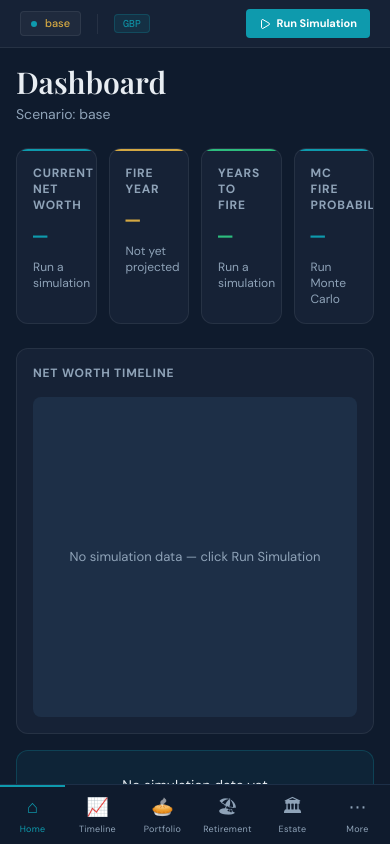
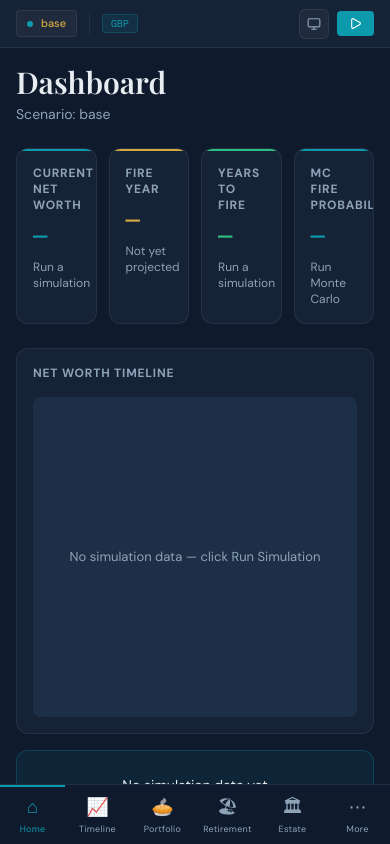
Before and after one commit to sjeapes/FinancePlanner, a React (Vite) app in the folder frontend/: page / in a window 390 px wide. Built offline with nearby package versions, Linux system fonts and the light colour scheme; a web font is replaced by a local one.

Commit message:
TopBar: add smartphone/monitor toggle button, compact run button on mobile

```diff
--- a/frontend/src/components/layout/TopBar.tsx
+++ b/frontend/src/components/layout/TopBar.tsx
@@ -1,4 +1,4 @@
-import { Play, Loader2 } from 'lucide-react'
+import { Play, Loader2, Smartphone, Monitor } from 'lucide-react'
 import { format } from 'date-fns'
 import { useConfigStore } from '../../store/configStore'
 
@@ -6,16 +6,21 @@ interface Props {
   isRunning: boolean
   lastRunAt: Date | null
   onRun: () => void
+  isMobile?: boolean
+  isManualOverride?: boolean
+  onToggleMobileView?: () => void
 }
 
-export function TopBar({ isRunning, lastRunAt, onRun }: Props) {
+export function TopBar({
+  isRunning, lastRunAt, onRun,
+  isMobile = false, isManualOverride = false, onToggleMobileView,
+}: Props) {
   const { activeScenarioPath, currency } = useConfigStore()
-
   const scenarioName = activeScenarioPath.split('/').pop()?.replace('.yaml', '') ?? 'base'
 
   return (
     <header
-      className="flex items-center shrink-0 px-5 gap-4"
+      className="flex items-center shrink-0 px-4 gap-3"
       style={{
         height: 48,
         backgroundColor: '#162236',
@@ -25,11 +30,10 @@ export function TopBar({ isRunning, lastRunAt, onRun }: Props) {
     >
       {/* Scenario pill */}
       <div
-        className="flex items-center gap-2 rounded px-2.5 py-1 text-xs cursor-pointer transition-all duration-150"
+        className="flex items-center gap-2 rounded px-2.5 py-1"
         style={{
           background: 'rgba(255,255,255,0.04)',
           border: '1px solid rgba(255,255,255,0.07)',
-          color: '#7a93a8',
           fontSize: 11,
         }}
       >
@@ -37,7 +41,6 @@ export function TopBar({ isRunning, lastRunAt, onRun }: Props) {
         <span style={{ color: '#d4a843', fontWeight: 500 }}>{scenarioName}</span>
       </div>
 
-      {/* Divider */}
       <div className="w-px h-5" style={{ background: 'rgba(255,255,255,0.07)' }} />
 
       {/* Currency badge */}
@@ -54,9 +57,9 @@ export function TopBar({ isRunning, lastRunAt, onRun }: Props) {
       </span>
 
       {/* Spacer */}
-      <div className="ml-auto flex items-center gap-3">
-        {/* Last run */}
-        {lastRunAt && (
+      <div className="ml-auto flex items-center gap-2">
+        {/* Last run — hide on mobile to save space */}
+        {lastRunAt && !isMobile && (
           <span style={{ fontSize: 11, color: '#8fa3b8' }}>
             Last run:{' '}
             <span className="font-mono" style={{ color: '#e8edf2' }}>
@@ -65,23 +68,42 @@ export function TopBar({ isRunning, lastRunAt, onRun }: Props) {
           </span>
         )}
 
+        {/* Mobile / Desktop toggle button */}
+        {onToggleMobileView && (
+          <button
+            onClick={onToggleMobileView}
+            title={isMobile ? 'Switch to desktop view' : 'Switch to mobile view'}
+            style={{
+              display: 'flex', alignItems: 'center', justifyContent: 'center',
+              width: 30, height: 30, borderRadius: 6,
+              border: `1px solid ${isManualOverride ? '#0e9aad44' : 'rgba(255,255,255,0.07)'}`,
+              background: isManualOverride ? 'rgba(14,154,173,0.12)' : 'rgba(255,255,255,0.04)',
+              cursor: 'pointer', color: isManualOverride ? '#0e9aad' : '#8fa3b8',
+            }}
+          >
+            {isMobile
+              ? <Monitor size={14} />
+              : <Smartphone size={14} />}
+          </button>
+        )}
+
         {/* Run simulation button */}
         <button
           onClick={onRun}
           disabled={isRunning}
-          className="flex items-center gap-1.5 px-3 py-1.5 rounded text-xs font-semibold text-white transition-all duration-150 disabled:opacity-60 cursor-pointer disabled:cursor-not-allowed"
+          className="flex items-center gap-1.5 rounded px-3 py-1.5"
           style={{
-            background: isRunning ? '#0b7a8a' : '#0e9aad',
-            border: '1px solid transparent',
-            fontSize: 11,
+            background: isRunning ? 'rgba(14,154,173,0.15)' : '#0e9aad',
+            border: 'none', cursor: isRunning ? 'not-allowed' : 'pointer',
+            color: '#fff', fontSize: 12, fontWeight: 600,
+            opacity: isRunning ? 0.7 : 1,
+            whiteSpace: 'nowrap',
           }}
         >
-          {isRunning ? (
-            <Loader2 size={12} className="animate-spin" />
-          ) : (
-            <Play size={12} />
-          )}
-          {isRunning ? 'Running…' : 'Run Simulation'}
+          {isRunning
+            ? <Loader2 size={13} className="animate-spin" />
+            : <Play size={13} />}
+          {!isMobile && (isRunning ? 'Running…' : 'Run')}
         </button>
       </div>
     </header>
```
